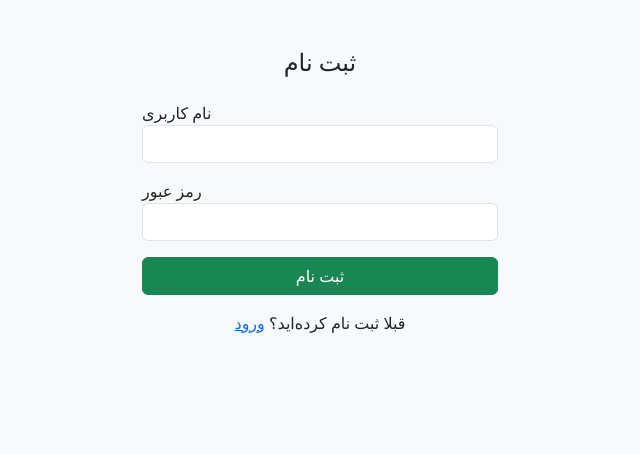
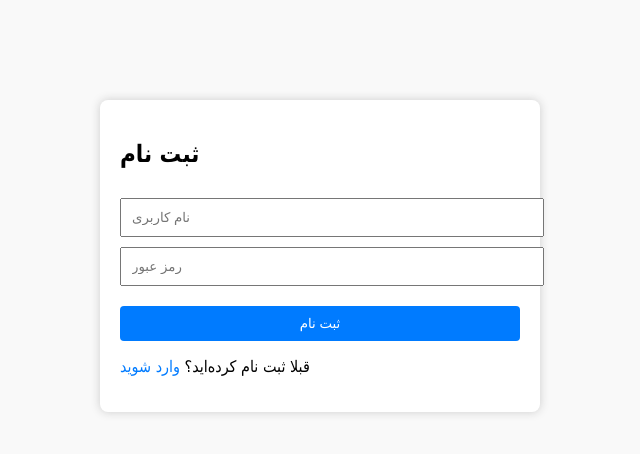
Before and after one commit to Farnam123/mony, a Flask app: page /register in a window 1280 px wide. Shown: the top 454 px of the page, without its empty margins (320-960 px from the left). Run offline with Flask 3, Linux system fonts and the light colour scheme.

Commit message:
Update register.html

```diff
--- a/templates/register.html
+++ b/templates/register.html
@@ -1,34 +1,33 @@
 <!DOCTYPE html>
 <html lang="fa">
 <head>
-    <meta charset="UTF-8">
-    <title>ثبت نام</title>
-    <link rel="stylesheet" href="https://cdn.jsdelivr.net/npm/bootstrap@5.3.0/dist/css/bootstrap.rtl.min.css">
+    <meta charset="UTF-8" />
+    <title>ثبت نام - سایت حرفه‌ای</title>
+    <style>
+        body { font-family: Tahoma, sans-serif; background-color: #f9f9f9; }
+        .container { max-width: 400px; margin: 100px auto; background: white; padding: 20px; border-radius: 8px; box-shadow: 0 0 10px #ccc; }
+        input { width: 100%; padding: 10px; margin-top: 10px; }
+        button { width: 100%; padding: 10px; margin-top: 20px; background-color: #007bff; color: white; border: none; border-radius: 4px; }
+        .error { color: red; }
+        .success { color: green; }
+        a { text-decoration: none; color: #007bff; }
+    </style>
 </head>
-<body class="bg-light">
-<div class="container mt-5">
-    <div class="row justify-content-center">
-        <div class="col-md-4">
-            <h4 class="text-center mb-4">ثبت نام</h4>
-            {% if error %}
-            <div class="alert alert-danger">{{ error }}</div>
-            {% endif %}
-            <form method="POST">
-                <div class="mb-3">
-                    <label>نام کاربری</label>
-                    <input type="text" name="username" class="form-control" required>
-                </div>
-                <div class="mb-3">
-                    <label>رمز عبور</label>
-                    <input type="password" name="password" class="form-control" required>
-                </div>
-                <button type="submit" class="btn btn-success w-100">ثبت نام</button>
-            </form>
-            <p class="mt-3 text-center">
-                قبلا ثبت نام کرده‌اید؟ <a href="{{ url_for('login') }}">ورود</a>
-            </p>
-        </div>
-    </div>
+<body>
+<div class="container">
+    <h2>ثبت نام</h2>
+    {% if error %}
+        <p class="error">{{ error }}</p>
+    {% endif %}
+    {% if success %}
+        <p class="success">{{ success }}</p>
+    {% endif %}
+    <form method="POST">
+        <input type="text" name="username" placeholder="نام کاربری" required />
+        <input type="password" name="password" placeholder="رمز عبور" required />
+        <button type="submit">ثبت نام</button>
+    </form>
+    <p>قبلا ثبت نام کرده‌اید؟ <a href="{{ url_for('login') }}">وارد شوید</a></p>
 </div>
 </body>
 </html>
```
